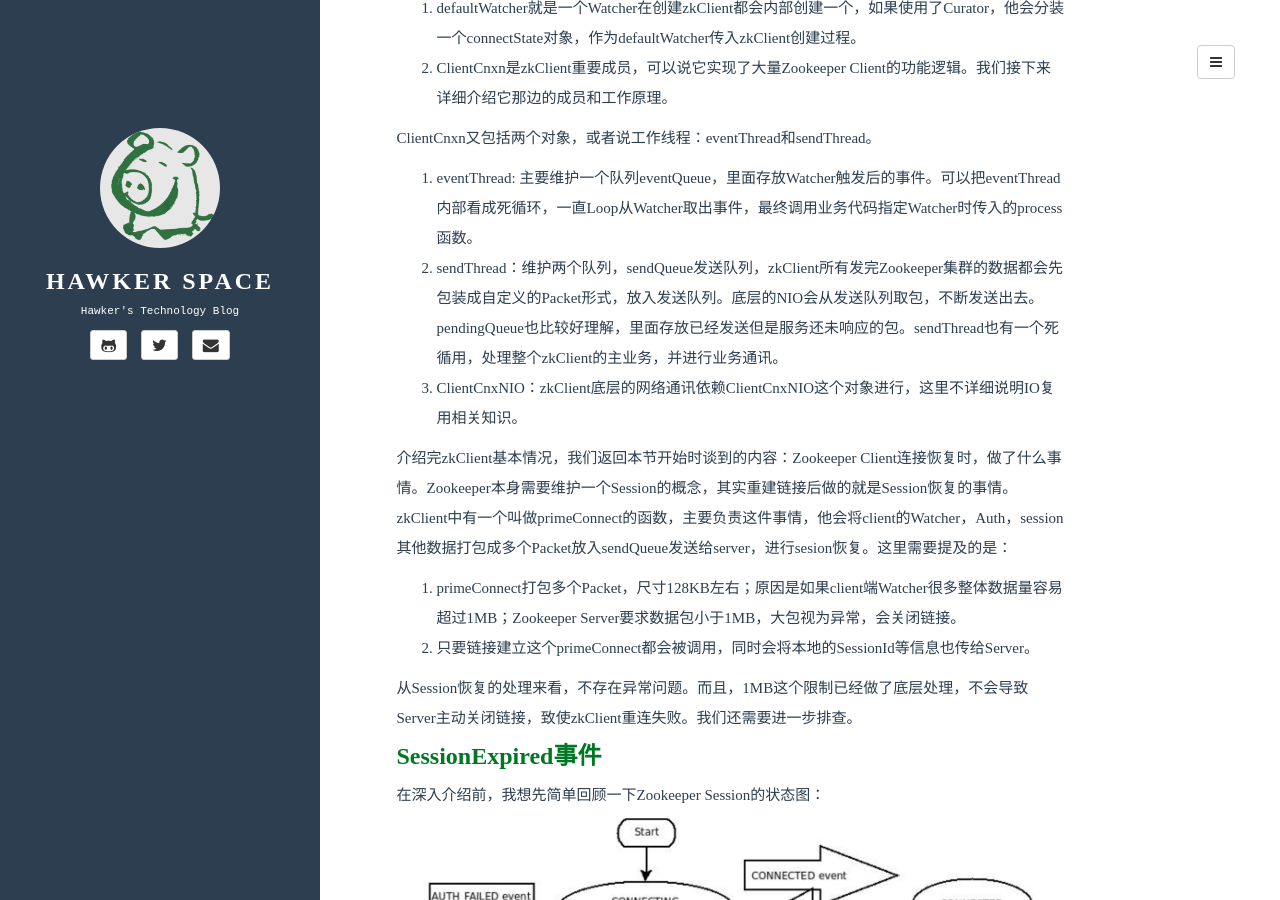
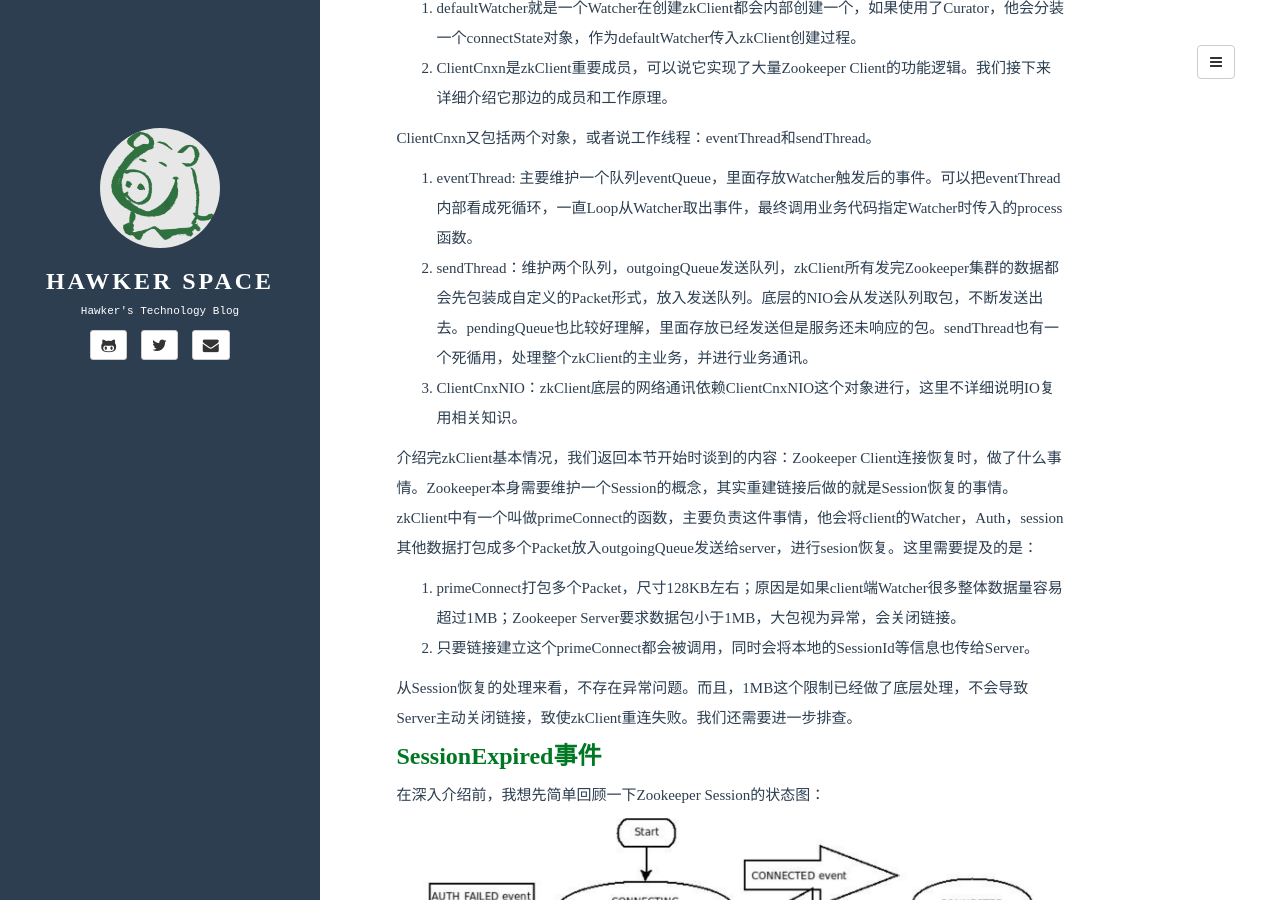
Before and after one commit to hawkxiang/hawkxiang.github.io, a Jekyll site: the page built from _posts/2018.01-31/2018-01-31-zookeeper-watcher-reconnect.md, in a window 1280 px wide and 900 px high, scrolled down 1655 px. Built offline with Jekyll 4.4.1, drawn with Linux system fonts in a browser that asks for light colours; comment, search, counter and statistics services are not loaded; some of the changed text lies outside the part shown.

Commit message:
change "sendQueue" to "outgoing"

```diff
--- a/_posts/2018.01-31/2018-01-31-zookeeper-watcher-reconnect.md
+++ b/_posts/2018.01-31/2018-01-31-zookeeper-watcher-reconnect.md
@@ -38,10 +38,10 @@ tags:
 ClientCnxn又包括两个对象，或者说工作线程：eventThread和sendThread。
 
 1. eventThread: 主要维护一个队列eventQueue，里面存放Watcher触发后的事件。可以把eventThread内部看成死循环，一直Loop从Watcher取出事件，最终调用业务代码指定Watcher时传入的process函数。
-2. sendThread：维护两个队列，sendQueue发送队列，zkClient所有发完Zookeeper集群的数据都会先包装成自定义的Packet形式，放入发送队列。底层的NIO会从发送队列取包，不断发送出去。pendingQueue也比较好理解，里面存放已经发送但是服务还未响应的包。sendThread也有一个死循用，处理整个zkClient的主业务，并进行业务通讯。
+2. sendThread：维护两个队列，outgoingQueue发送队列，zkClient所有发完Zookeeper集群的数据都会先包装成自定义的Packet形式，放入发送队列。底层的NIO会从发送队列取包，不断发送出去。pendingQueue也比较好理解，里面存放已经发送但是服务还未响应的包。sendThread也有一个死循用，处理整个zkClient的主业务，并进行业务通讯。
 3. ClientCnxNIO：zkClient底层的网络通讯依赖ClientCnxNIO这个对象进行，这里不详细说明IO复用相关知识。
 
-介绍完zkClient基本情况，我们返回本节开始时谈到的内容：Zookeeper Client连接恢复时，做了什么事情。Zookeeper本身需要维护一个Session的概念，其实重建链接后做的就是Session恢复的事情。zkClient中有一个叫做primeConnect的函数，主要负责这件事情，他会将client的Watcher，Auth，session其他数据打包成多个Packet放入sendQueue发送给server，进行sesion恢复。这里需要提及的是：
+介绍完zkClient基本情况，我们返回本节开始时谈到的内容：Zookeeper Client连接恢复时，做了什么事情。Zookeeper本身需要维护一个Session的概念，其实重建链接后做的就是Session恢复的事情。zkClient中有一个叫做primeConnect的函数，主要负责这件事情，他会将client的Watcher，Auth，session其他数据打包成多个Packet放入outgoingQueue发送给server，进行sesion恢复。这里需要提及的是：
 
 1. primeConnect打包多个Packet，尺寸128KB左右；原因是如果client端Watcher很多整体数据量容易超过1MB；Zookeeper Server要求数据包小于1MB，大包视为异常，会关闭链接。
 2. 只要链接建立这个primeConnect都会被调用，同时会将本地的SessionId等信息也传给Server。
@@ -100,7 +100,7 @@ ok，到这里好像链接不能重建的问题已经解释清楚，我们只能
 
 分析Curator提供的默认watcher即connectState发现，它的回调处理中针对sessionExpired事件调用了reset操作。如图，当sessionExpired触发进入队列头部，取出触发connectState的process进而进行reset处理。reset首先调用底层zkClient内部的disconnect函数，它做两件事情：
 
-1. sendThread：关闭主循环，清空万里sendQueue、pendingQueue以及关闭socket；设置zkClient状态为CLOSE。这时其实已经无法zkClient进行主逻辑处理。
+1. sendThread：关闭主循环，清空outgoingQueue、pendingQueue以及关闭socket；设置zkClient状态为CLOSE。这时其实已经无法zkClient进行主逻辑处理。
 2. eventThread：在eventQueue末尾加入一个新的事件eventofDeath，此外zkClient的默认watcher替换成dummyWatcher，就是不进行任何事件处理。等到eventofDeath被处理时，eventQueue不在接受任何事件入队，知道队列排空后推出该事件队列。
 
 disconnect其实就是做一些清理工作，也是关键一步。接着Curator会重建一个zkClient达到重建session+connect的目的，最终恢复功能。ok，至此销毁到重建流程梳理清楚。那为什么重建session后会watcher会丢失呢，我们业务层一直进行自注册理论上通过新的zkClient可以将旧watcher注册进来，不会丢失。
```
